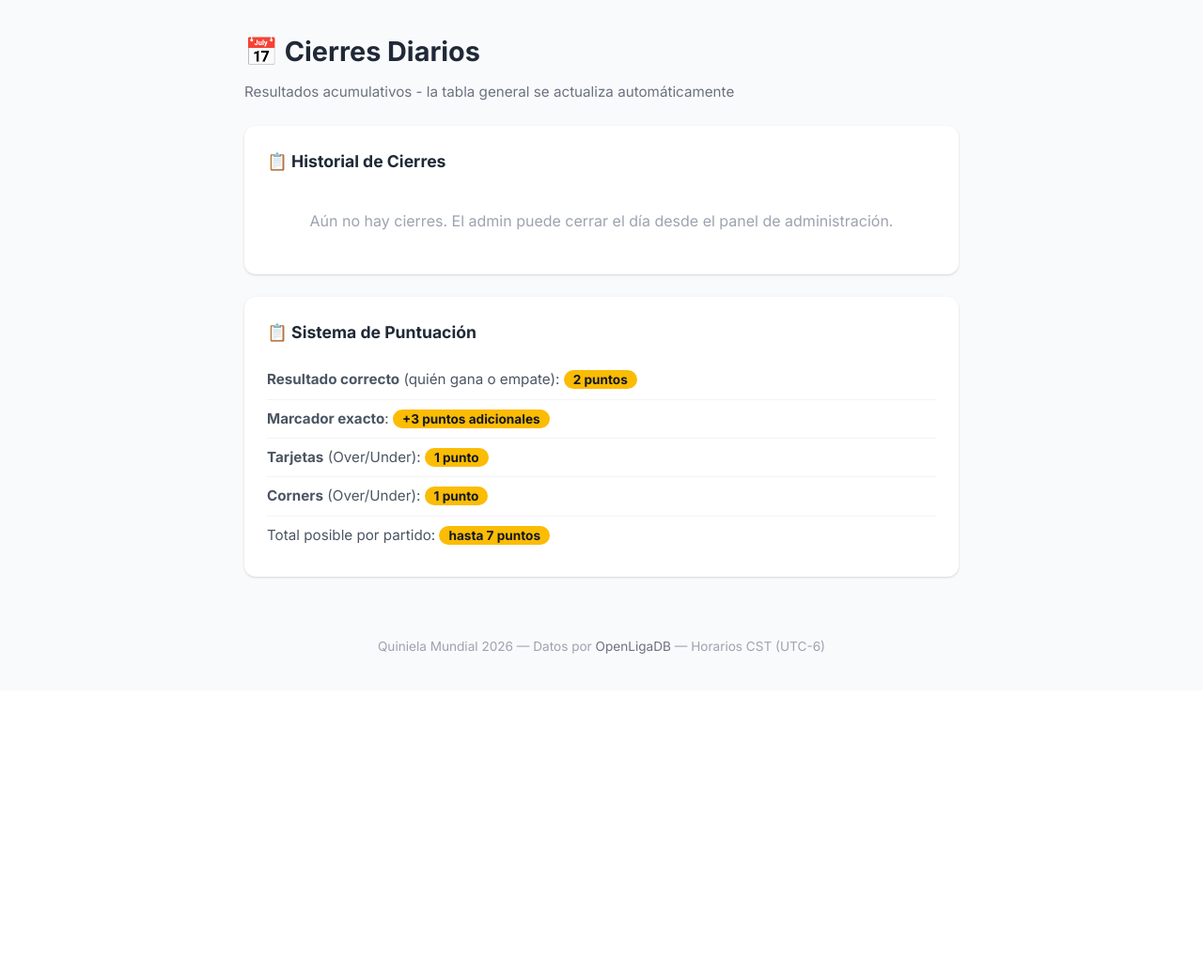
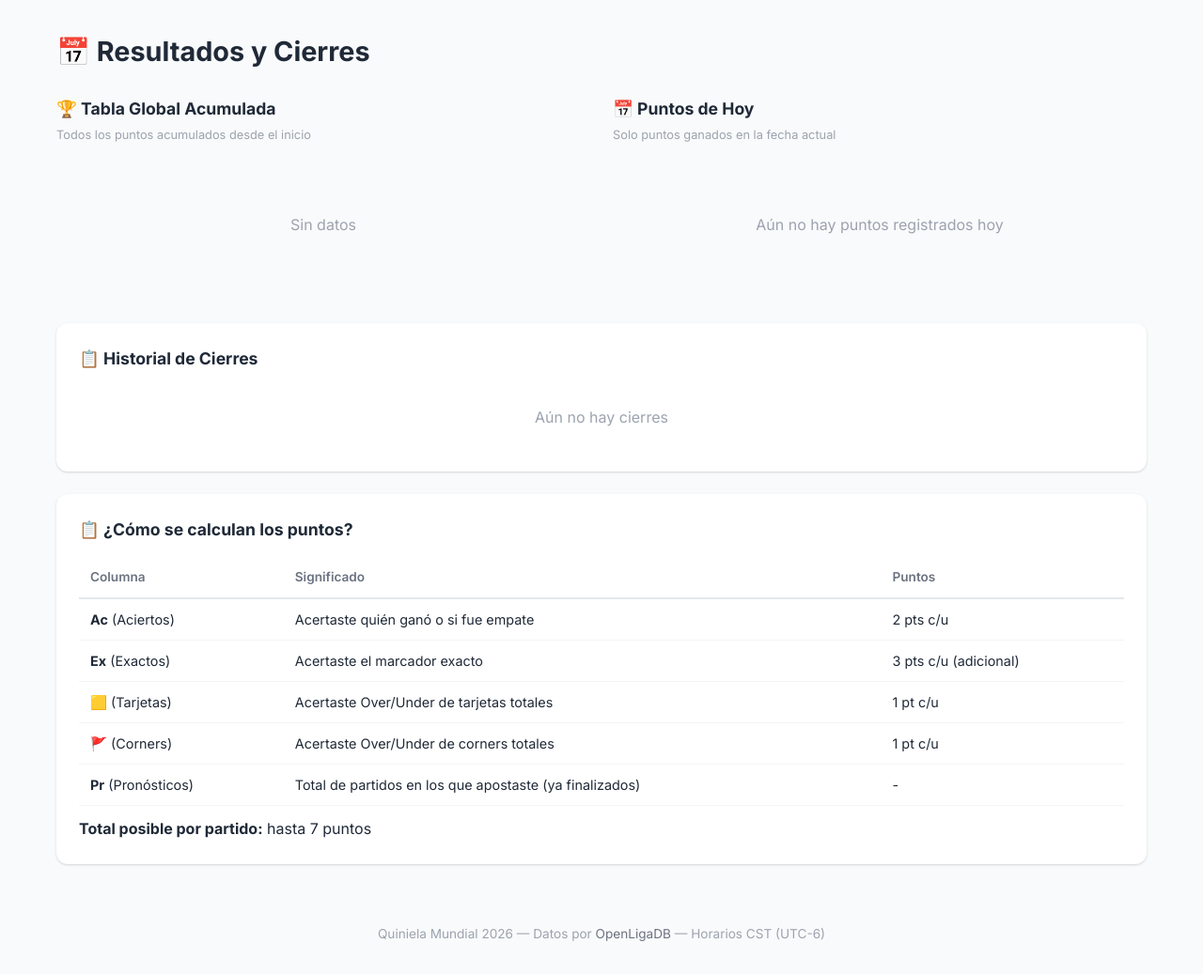
Before and after one commit to danthe0791/Quinielamundial, a FastAPI app: template templates/daily_results.html in a window 1280 px wide. Shown: the part 65-1102 px from the top of the page at 94% size. Before the commit the page ends 761 px from the top, so only its background shows below. Run offline with FastAPI, Linux system fonts and the light colour scheme; the template is opened without the code that fills it, so the values that code supplies are empty; parts of the project's set-up code (start-up, migrations or seed data) failed here and were passed over.

Commit message:
Traducción países al español, tabla global+diaria en cierres, columna scored_on, explicación puntuación

```diff
--- a/app/main.py
+++ b/app/main.py
@@ -1,7 +1,7 @@
 import hashlib
 import secrets
 import asyncio
-from datetime import datetime, timedelta, timezone
+from datetime import datetime, timedelta, timezone, date
 from typing import Optional
 
 from fastapi import FastAPI, Request, Form, Depends
@@ -328,11 +328,14 @@ def daily_results_page(request: Request, db: Session = Depends(get_db)):
         return RedirectResponse(url="/login", status_code=302)
 
     closures = db.query(DailyClosure).order_by(DailyClosure.closure_date.desc()).all()
-    standings = get_user_standings(db)
+    standings_global = get_user_standings(db)
+    standings_today = get_user_standings(db, scored_on=date.today())
     today_closed = any(c.closure_date == datetime.utcnow().date() for c in closures)
 
     return templates.TemplateResponse("daily_results.html", {
-        "request": request, "user": user, "standings": standings,
+        "request": request, "user": user,
+        "standings_global": standings_global,
+        "standings_today": standings_today,
         "closures": closures, "today_closed": today_closed,
     })
 
--- a/app/models.py
+++ b/app/models.py
@@ -64,6 +64,7 @@ class Bet(Base):
     points_cards = Column(Integer, default=0)
     points_corners = Column(Integer, default=0)
     points_total = Column(Integer, default=0)
+    scored_on = Column(Date, nullable=True)     # Date when points were awarded
     created_at = Column(DateTime, default=datetime.utcnow)
     updated_at = Column(DateTime, default=datetime.utcnow, onupdate=datetime.utcnow)
 
--- a/static/css/style.css
+++ b/static/css/style.css
@@ -860,6 +860,40 @@ body {
 }
 
 /* ========================================
+   Daily Results Page
+   ======================================== */
+
+.daily-page {
+    max-width: 1200px;
+    margin: 0 auto;
+    padding: 32px 20px;
+}
+
+.daily-tables {
+    display: grid;
+    grid-template-columns: 1fr 1fr;
+    gap: 24px;
+    margin-bottom: 32px;
+}
+
+.daily-table-block h2 {
+    font-size: 1.1rem;
+    margin-bottom: 4px;
+}
+
+.daily-table-block .standings-subtitle {
+    color: var(--gray-400);
+    font-size: 0.8rem;
+    margin-bottom: 12px;
+}
+
+@media (max-width: 900px) {
+    .daily-tables {
+        grid-template-columns: 1fr;
+    }
+}
+
+/* ========================================
    Admin Page
    ======================================== */
 
--- a/templates/daily_results.html
+++ b/templates/daily_results.html
@@ -2,41 +2,31 @@
 {% block title %}Cierres Diarios{% endblock %}
 
 {% block content %}
-<div class="standings-page">
+<div class="daily-page">
     <div class="standings-header">
-        <h1>📅 Cierres Diarios</h1>
-        <p class="standings-subtitle">Resultados acumulativos - la tabla general se actualiza automáticamente</p>
+        <h1>📅 Resultados y Cierres</h1>
     </div>
 
-    <div class="standings-container">
-        {% if standings %}
+    <!-- Two tables side by side -->
+    <div class="daily-tables">
+        <!-- Global accumulated table -->
+        <div class="daily-table-block">
+            <h2>🏆 Tabla Global Acumulada</h2>
+            <p class="standings-subtitle">Todos los puntos acumulados desde el inicio</p>
+            {% if standings_global %}
             <div class="standings-table-wrapper">
                 <table class="standings-table">
-                <thead>
-                    <tr>
-                        <th class="col-rank">#</th>
-                        <th class="col-name">Participante</th>
-                        <th class="col-points">Puntos</th>
-                        <th class="col-results">Aciertos</th>
-                        <th class="col-exact">Exactos</th>
-                        <th class="col-exact">Tarjetas</th>
-                        <th class="col-exact">Corners</th>
-                        <th class="col-bets">Pronósticos</th>
-                    </tr>
-                </thead>
+                    <thead><tr>
+                        <th class="col-rank">#</th><th class="col-name">Participante</th>
+                        <th class="col-points">Pts</th><th class="col-results">Ac</th>
+                        <th class="col-exact">Ex</th><th class="col-exact">🟨</th>
+                        <th class="col-exact">🚩</th><th class="col-bets">Pr</th>
+                    </tr></thead>
                     <tbody>
-                    {% for s in standings %}
+                        {% for s in standings_global %}
                         <tr class="{% if s.user_id == user.id %}current-user{% endif %}">
-                        <td class="col-rank">
-                            {% if s.rank == 1 %}🥇
-                            {% elif s.rank == 2 %}🥈
-                            {% elif s.rank == 3 %}🥉
-                            {% else %}{{ s.rank }}{% endif %}
-                        </td>
-                        <td class="col-name">
-                            <span class="participant-name">{{ s.username }}</span>
-                            {% if s.user_id == user.id %}<span class="you-badge">Tú</span>{% endif %}
-                        </td>
+                            <td class="col-rank">{{ s.rank }}</td>
+                            <td class="col-name">{{ s.username }}{% if s.user_id == user.id %}<span class="you-badge">Tú</span>{% endif %}</td>
                             <td class="col-points"><strong>{{ s.total_points }}</strong></td>
                             <td class="col-results">{{ s.correct_results }}</td>
                             <td class="col-exact">{{ s.exact_scores }}</td>
@@ -48,43 +38,71 @@
                     </tbody>
                 </table>
             </div>
-        {% endif %}
+            {% else %}<p class="empty-state">Sin datos</p>{% endif %}
+        </div>
 
-        <!-- Daily closures history -->
+        <!-- Today's table -->
+        <div class="daily-table-block">
+            <h2>📅 Puntos de Hoy</h2>
+            <p class="standings-subtitle">Solo puntos ganados en la fecha actual</p>
+            {% if standings_today %}
+            <div class="standings-table-wrapper">
+                <table class="standings-table">
+                    <thead><tr>
+                        <th class="col-rank">#</th><th class="col-name">Participante</th>
+                        <th class="col-points">Pts</th><th class="col-results">Ac</th>
+                        <th class="col-exact">Ex</th><th class="col-exact">🟨</th>
+                        <th class="col-exact">🚩</th><th class="col-bets">Pr</th>
+                    </tr></thead>
+                    <tbody>
+                        {% for s in standings_today %}
+                        <tr class="{% if s.user_id == user.id %}current-user{% endif %}">
+                            <td class="col-rank">{{ s.rank }}</td>
+                            <td class="col-name">{{ s.username }}{% if s.user_id == user.id %}<span class="you-badge">Tú</span>{% endif %}</td>
+                            <td class="col-points"><strong>{{ s.total_points }}</strong></td>
+                            <td class="col-results">{{ s.correct_results }}</td>
+                            <td class="col-exact">{{ s.exact_scores }}</td>
+                            <td class="col-exact">{{ s.correct_cards }}</td>
+                            <td class="col-exact">{{ s.correct_corners }}</td>
+                            <td class="col-bets">{{ s.total_bets }}</td>
+                        </tr>
+                        {% endfor %}
+                    </tbody>
+                </table>
+            </div>
+            {% else %}<p class="empty-state">Aún no hay puntos registrados hoy</p>{% endif %}
+        </div>
+    </div>
+
+    <!-- Closures history -->
     <div class="scoring-info">
         <h3>📋 Historial de Cierres</h3>
         {% if closures %}
         <table class="users-table">
-                <thead>
-                    <tr>
-                        <th>Fecha</th>
-                        <th>Partidos</th>
-                    </tr>
-                </thead>
+            <thead><tr><th>Fecha</th><th>Partidos</th></tr></thead>
             <tbody>
                 {% for c in closures %}
-                    <tr>
-                        <td>{{ c.closure_date.strftime('%d/%m/%Y') }}</td>
-                        <td>{{ c.matches_count }} finalizados</td>
-                    </tr>
+                <tr><td>{{ c.closure_date.strftime('%d/%m/%Y') }}</td><td>{{ c.matches_count }} finalizados</td></tr>
                 {% endfor %}
             </tbody>
         </table>
-            {% else %}
-            <p class="empty-state" style="padding:20px">Aún no hay cierres. El admin puede cerrar el día desde el panel de administración.</p>
-            {% endif %}
+        {% else %}<p class="empty-state" style="padding:20px">Aún no hay cierres</p>{% endif %}
     </div>
 
+    <!-- Scoring explanation -->
     <div class="scoring-info">
-            <h3>📋 Sistema de Puntuación</h3>
-            <ul>
-                <li><strong>Resultado correcto</strong> (quién gana o empate): <span class="points-example">2 puntos</span></li>
-                <li><strong>Marcador exacto</strong>: <span class="points-example">+3 puntos adicionales</span></li>
-                <li><strong>Tarjetas</strong> (Over/Under): <span class="points-example">1 punto</span></li>
-                <li><strong>Corners</strong> (Over/Under): <span class="points-example">1 punto</span></li>
-                <li>Total posible por partido: <span class="points-example">hasta 7 puntos</span></li>
-            </ul>
-        </div>
+        <h3>📋 ¿Cómo se calculan los puntos?</h3>
+        <table class="users-table">
+            <thead><tr><th>Columna</th><th>Significado</th><th>Puntos</th></tr></thead>
+            <tbody>
+                <tr><td><strong>Ac</strong> (Aciertos)</td><td>Acertaste quién ganó o si fue empate</td><td>2 pts c/u</td></tr>
+                <tr><td><strong>Ex</strong> (Exactos)</td><td>Acertaste el marcador exacto</td><td>3 pts c/u (adicional)</td></tr>
+                <tr><td><strong>🟨</strong> (Tarjetas)</td><td>Acertaste Over/Under de tarjetas totales</td><td>1 pt c/u</td></tr>
+                <tr><td><strong>🚩</strong> (Corners)</td><td>Acertaste Over/Under de corners totales</td><td>1 pt c/u</td></tr>
+                <tr><td><strong>Pr</strong> (Pronósticos)</td><td>Total de partidos en los que apostaste (ya finalizados)</td><td>-</td></tr>
+            </tbody>
+        </table>
+        <p style="margin-top:12px"><strong>Total posible por partido:</strong> hasta 7 puntos</p>
     </div>
 </div>
 {% endblock %}
```
Also changed, not shown: app/openligadb.py (+31 -4 lines), app/score_calculator.py (+21 -9 lines). Lines whose indentation alone changed are shown as unchanged.
